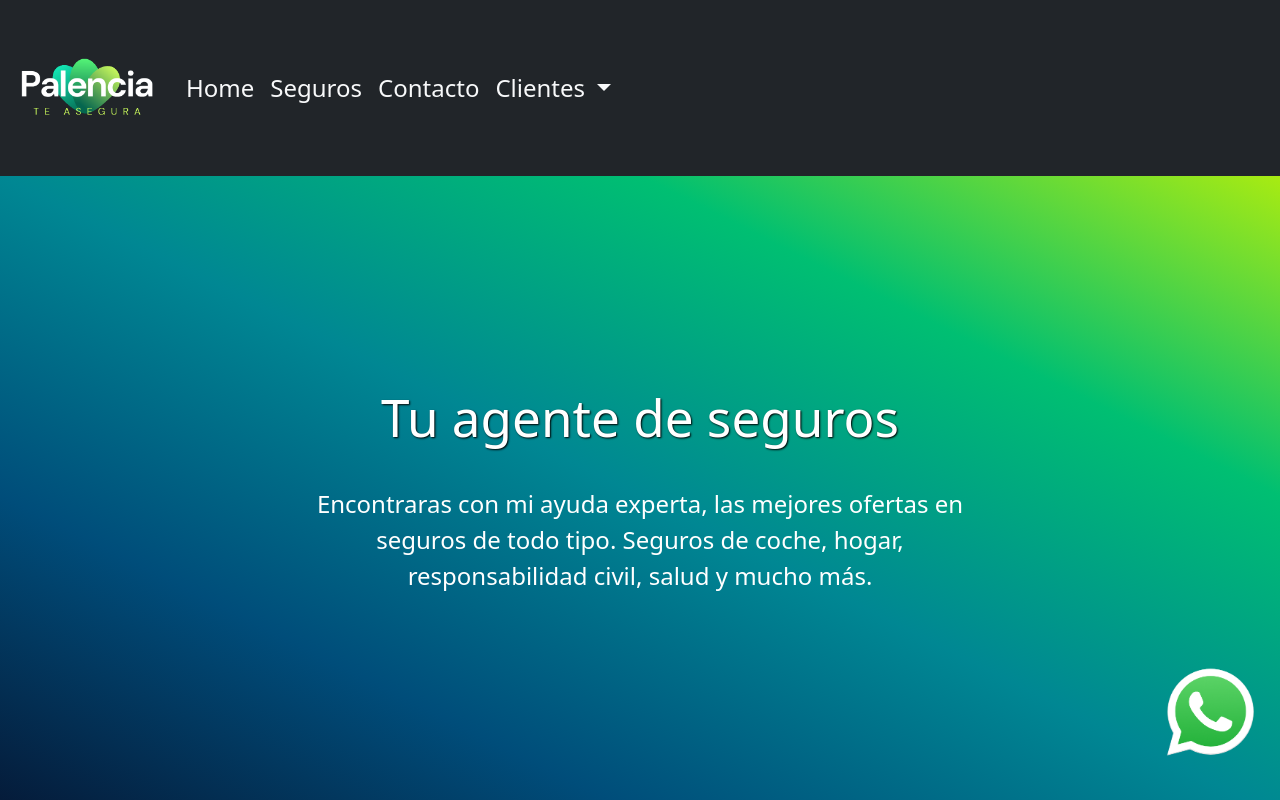
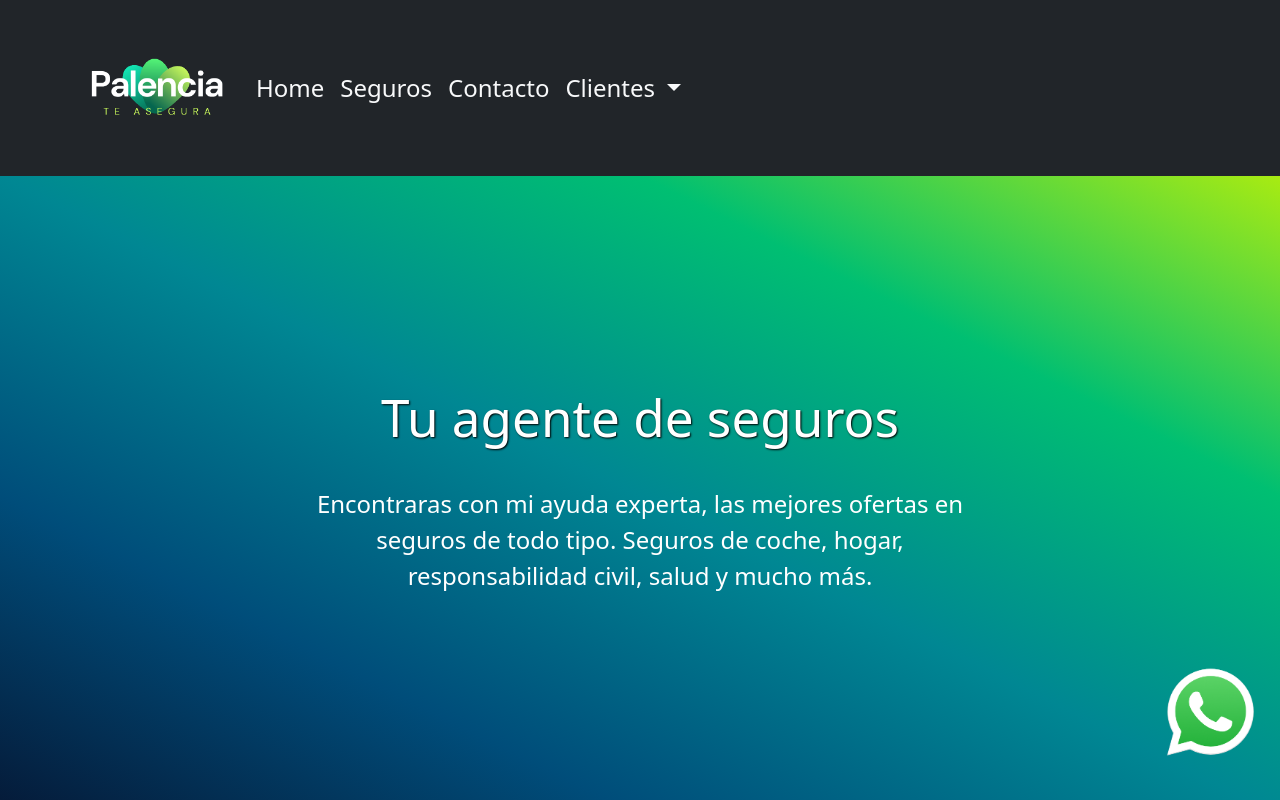
Before and after one commit to josempalencia/PreEntrega2-Palencia, a website: page index.html in a window 1280 px wide. Shown: the top 800 px of the page. Drawn offline with nearby package versions, Linux system fonts and the light colour scheme.

Commit message:
modifico nav-bar

```diff
--- a/index.html
+++ b/index.html
@@ -14,8 +14,8 @@
 </head>
 <body>
     <header>
-        <nav class="navbar navbar-expand-lg bg-dark">
-            <div class="container-fluid">
+        <nav class="navbar navbar-expand-lg navbar-dark bg-dark">
+            <div class="container-sm">
               <a class="navbar-brand" href="index.html">
                 <img src="assets/Palencia-logo.png" alt="logo" width="150" height="auto">
               </a>
```
